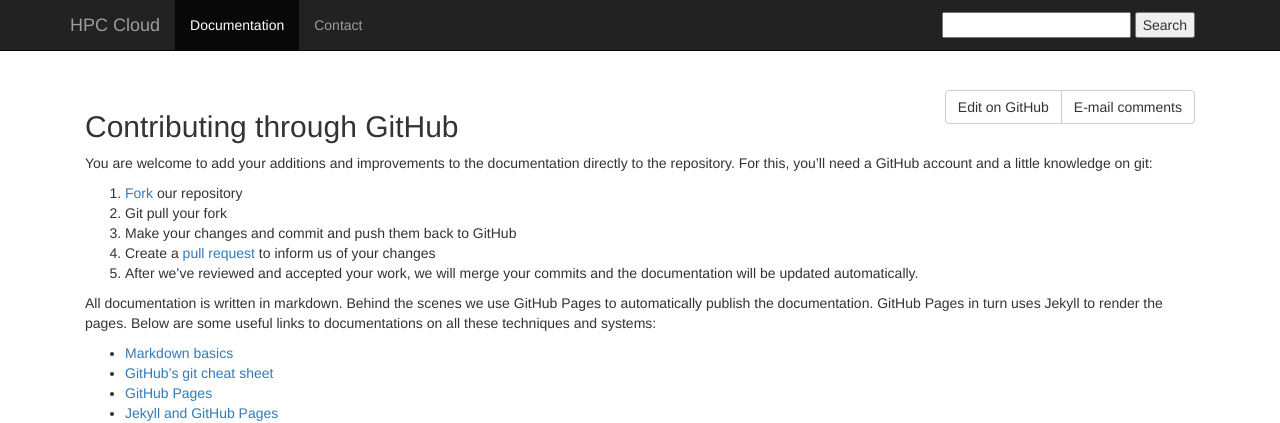
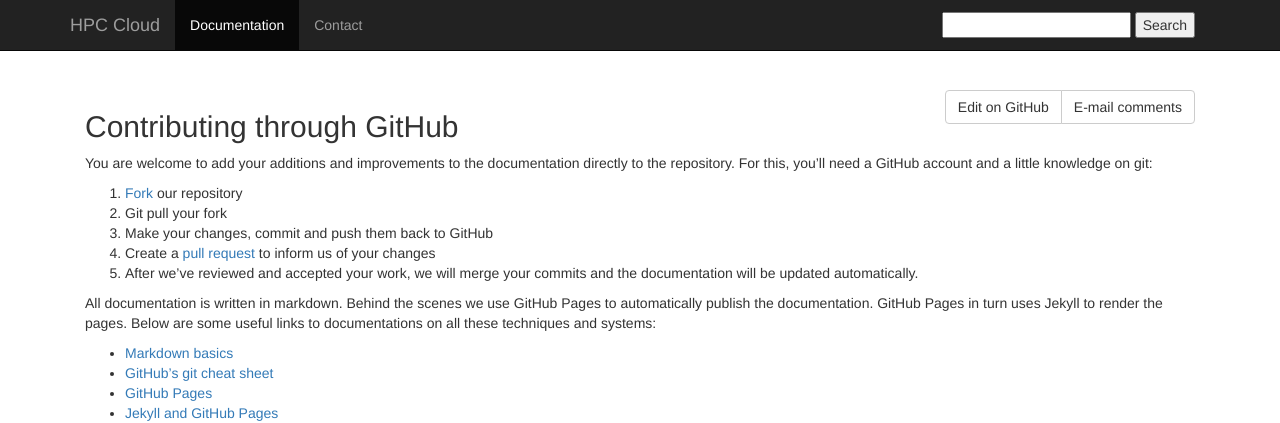
Before and after one commit to sara-nl/clouddocs, a Jekyll site: the page built from markdown-best-practice.markdown, in a window 1280 px wide and 900 px high. Shown: the top 423 px of the window. Built offline with Jekyll 4.4.1, drawn with Linux system fonts in a browser that asks for light colours; nearby versions of some CDN libraries.

Commit message:
1st commit
Testing my git setup with a small fix.

```diff
--- a/markdown-best-practice.markdown
+++ b/markdown-best-practice.markdown
@@ -8,7 +8,7 @@
 
  1. [Fork](https://help.github.com/articles/fork-a-repo/) our repository
  2. Git pull your fork
- 3. Make your changes and commit and push them back to GitHub
+ 3. Make your changes, commit and push them back to GitHub
  4. Create a [pull request](https://help.github.com/articles/proposing-changes-to-a-project-with-pull-requests/) to inform us of your changes
  5. After we've reviewed and accepted your work, we will merge your commits and the documentation will be updated automatically.
 
```
